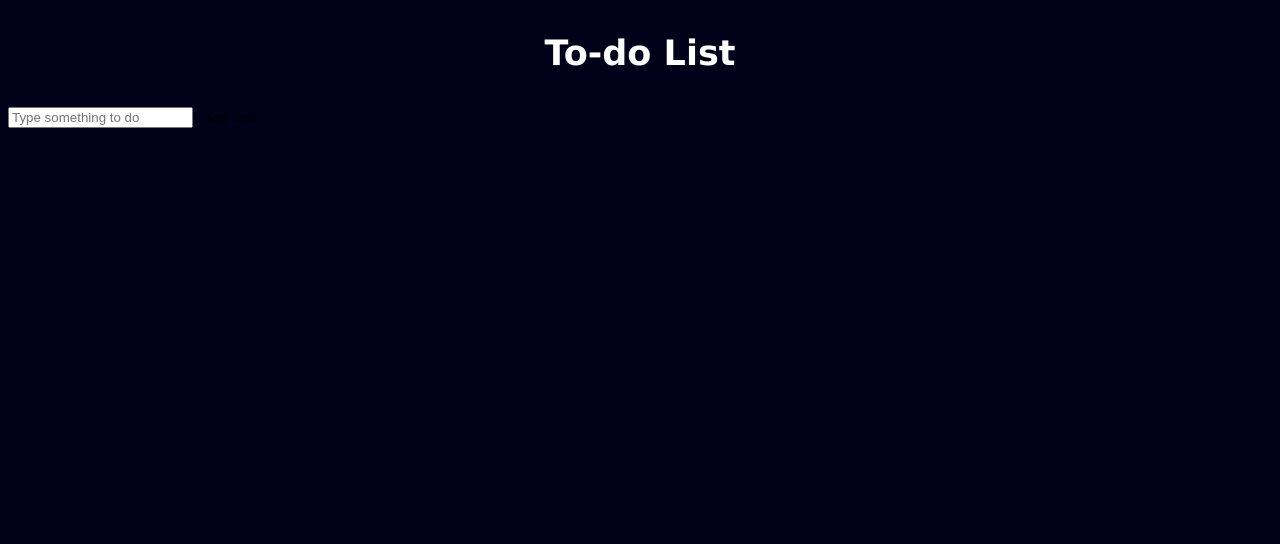
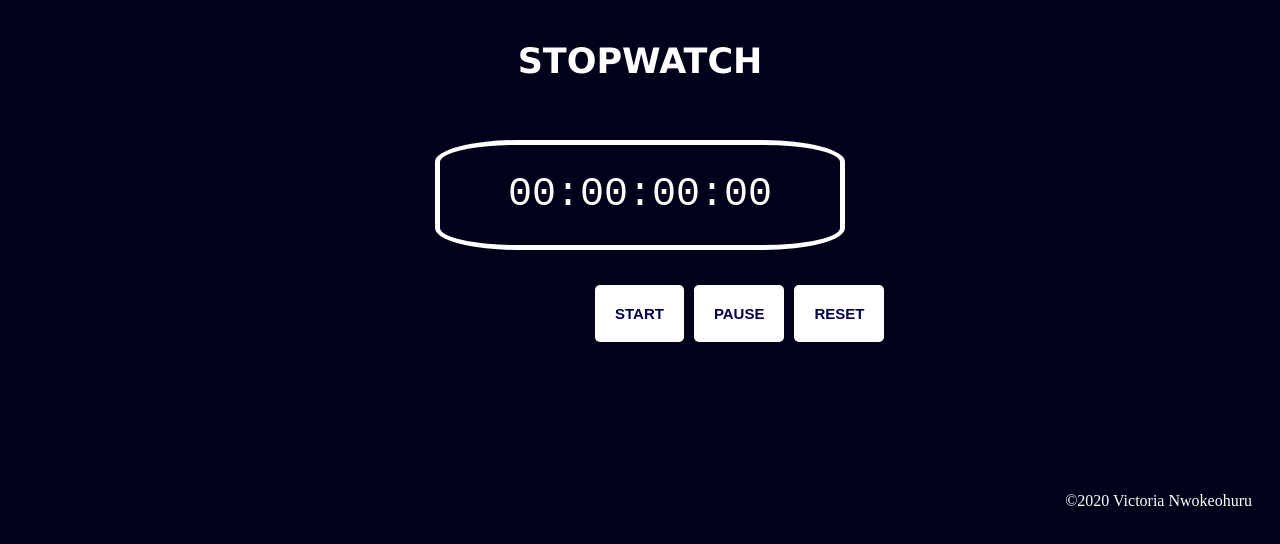
Before and after one commit to victoria-nwokeohuru/stopwatch-project, a plain HTML site: page index.html in a window 1280 px wide. Drawn offline with Linux system fonts and the light colour scheme.

Commit message:
Add files via upload

```diff
--- a/index.html
+++ b/index.html
@@ -3,26 +3,30 @@
 <head>
     <meta charset="UTF-8">
     <meta name="viewport" content="width=device-width, initial-scale=1.0">
-    <meta http-equiv="X-UA-Compatible" content="ie=edge">
-    <link rel="stylesheet" href="style.css"/>
-    <title>To-do List</title>
+    <title>Stopwatch</title>
+    <link rel="stylesheet" type="text/css" href="style.css">
 </head>
+
 <body>
-    <header id="main-header">
-        <div class="header">
-            <h1>To-do List</h1>
-            <form id="form">
-                <input type="text" id="input" placeholder="Type something to do">
-                <button class="btn">Add Task</button>
-            </form>
+    <div class="stopwatch">
+        <h1>STOPWATCH</h1>
+        <div class="square">
+            <span id="hours">00</span>:
+            <span id="minutes">00</span>:
+            <span id="seconds">00</span>:
+            <span id="msecs">00</span>
         </div>
-    </header>
-    <div>
-        <ul id="list">
 
-        </ul>
+        <div class="controls">
+            <button id="playButton">START</button>
+            <button id="pauseButton">PAUSE</button>
+            <!-- <button id="lapButton">RECORD</button> -->
+            <button id="resetButton">RESET</button>
+            <!-- <p id="record"></p> -->
+        </div>
     </div>
 
-<script src="main.js"></script>
+    <footer>&copy;2020 Victoria Nwokeohuru</footer>
+    <script src="main.js"></script>
 </body>
 </html>
```
